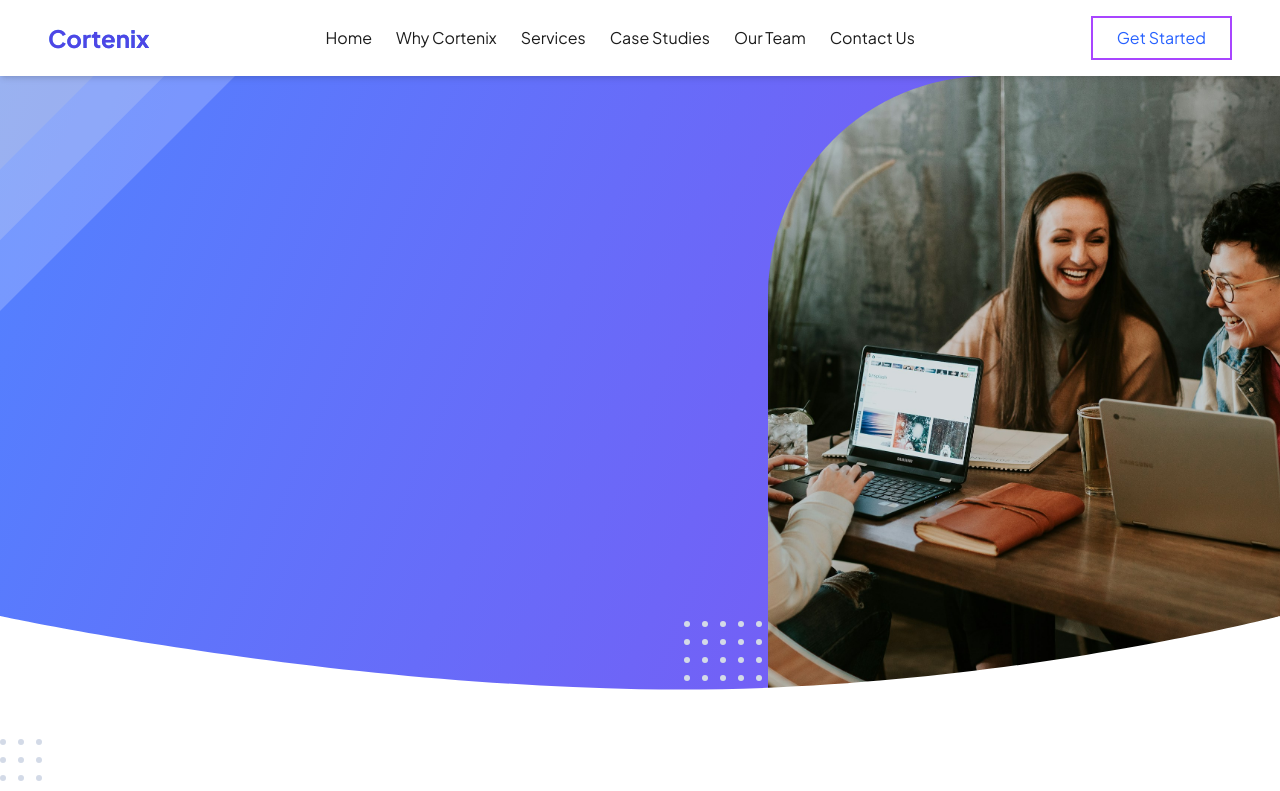
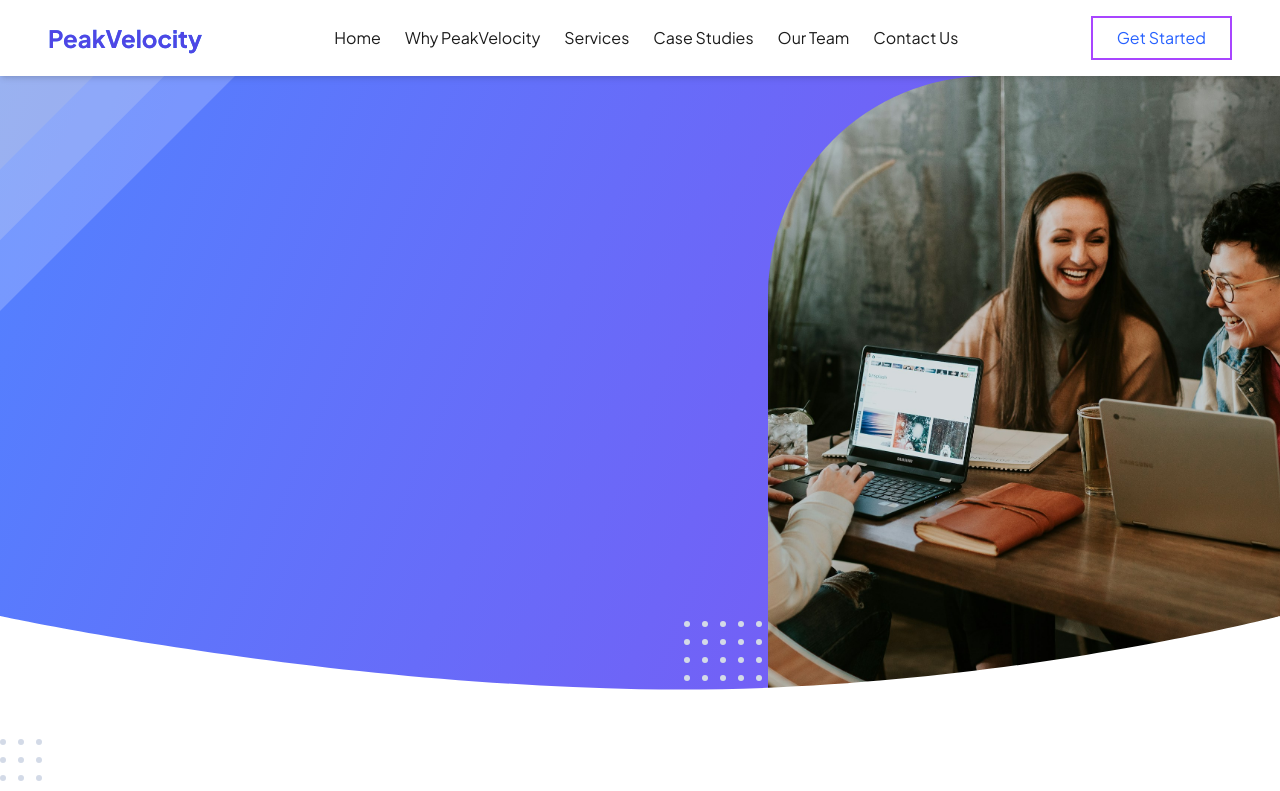
Before and after one commit to atul161/cortenix-ui, a Next.js app: page / in a window 1280 px wide. Shown: the top 791 px of the page. Built offline with nearby package versions, Linux system fonts and the light colour scheme; what tailwind-clip-path would draw is missing.

Commit message:
Added Fixes

```diff
--- a/src/app/layout.tsx
+++ b/src/app/layout.tsx
@@ -20,20 +20,20 @@ const poppins = Poppins({
 });
 
 export const metadata: Metadata = {
-    metadataBase: new URL("https://cortenix.in"),
-    title: "Cortenix - Innovating with AI and Generative AI Solutions",
-    description: "Cortenix specializes in cutting-edge AI and Generative AI technologies to transform businesses and empower innovation.",
+    metadataBase: new URL("https://PeakVelocity.in"),
+    title: "PeakVelocity - Innovating with AI and Generative AI Solutions",
+    description: "PeakVelocity specializes in cutting-edge AI and Generative AI technologies to transform businesses and empower innovation.",
     openGraph: {
-        title: "Cortenix - Innovating with AI and Generative AI Solutions",
-        description: "Cortenix offers state-of-the-art AI and Generative AI services to revolutionize industries and create transformative solutions.",
-        url: "https://cortenix.in",
-        siteName: "Cortenix",
+        title: "PeakVelocity - Innovating with AI and Generative AI Solutions",
+        description: "PeakVelocity offers state-of-the-art AI and Generative AI services to revolutionize industries and create transformative solutions.",
+        url: "https://PeakVelocity.in",
+        siteName: "PeakVelocity",
         images: [
             {
                 url: "/og-image.jpg", // Update with an actual Open Graph image path
                 width: 1200,
                 height: 630,
-                alt: "Cortenix - Innovating with AI and Generative AI Solutions",
+                alt: "PeakVelocity - Innovating with AI and Generative AI Solutions",
             },
         ],
         locale: "en_US",
--- a/src/components/Section/Footer/Footer.tsx
+++ b/src/components/Section/Footer/Footer.tsx
@@ -6,7 +6,7 @@ import { FaLinkedin, FaEnvelope, FaPhoneAlt } from "react-icons/fa";
 
 const links = [
     {href: "/#home", label: "Home"},
-    {href: "/#why-us", label: "Why Cortenix"},
+    {href: "/#why-us", label: "Why PeakVelocity"},
     {href: "/#services", label: "Services"},
     {href: "/#case-studies", label: "Case Studies"},
     {href: "/#team", label: "Our Team"},
@@ -25,8 +25,8 @@ const Footer: React.FC = () => {
             <div className="hidden md:grid container mx-auto px-4 grid-cols-1 md:grid-cols-3 gap-8">
                 {/* Left Section */}
                 <div>
-                    <h1 className="text-4xl font-bold mb-4 text-white">Cortinex</h1>
-                    <p className="text-sm mt-2">&copy; 2024 Cortinex. All rights reserved.</p>
+                    <h1 className="text-4xl font-bold mb-4 text-white">PeakVelocity</h1>
+                    <p className="text-sm mt-2">&copy; 2024 PeakVelocity. All rights reserved.</p>
                     <div className="flex flex-col mt-4 space-y-2">
                         <Link
                             href="/privacy-policy"
@@ -61,11 +61,11 @@ const Footer: React.FC = () => {
                 <div className="flex flex-col space-y-5">
                     <h3 className="text-lg mb-2 text-white font-bold">Contact Us</h3>
                     <Link
-                        href="mailto:email1@cortinex.com"
+                        href="mailto:email1@PeakVelocity.com"
                         className="flex items-center space-x-3 text-sm hover:underline transition-all duration-300 hover:text-white"
                     >
                         <FaEnvelope className="text-white text-lg" />
-                        <span className="text-white">email1@cortinex.com</span>
+                        <span className="text-white">email1@PeakVelocity.com</span>
                     </Link>
                     <Link
                         href="tel:+91XXXXXXXXXX"
@@ -75,11 +75,11 @@ const Footer: React.FC = () => {
                         <span className="text-white hover:text-white">+91XXXXXXXXXX</span>
                     </Link>
                     <Link
-                        href="mailto:email2@cortinex.com"
+                        href="mailto:email2@PeakVelocity.com"
                         className="text-white flex items-center space-x-3 text-sm hover:underline transition-all duration-300 text-white hover:text-white"
                     >
                         <FaEnvelope className="text-white text-lg" />
-                        <span>email2@cortinex.com</span>
+                        <span>email2@PeakVelocity.com</span>
                     </Link>
                     <Link
                         href="tel:+91XXXXXXXXXX"
@@ -101,8 +101,8 @@ const Footer: React.FC = () => {
             {/* Mobile Layout */}
             <div className="block md:hidden container mx-auto px-4">
                 <div className="text-center mb-6">
-                    <h1 className="text-3xl font-bold mb-4 text-white">Cortinex</h1>
-                    <p className="text-sm">&copy; 2024 Cortinex. All rights reserved.</p>
+                    <h1 className="text-3xl font-bold mb-4 text-white">PeakVelocity</h1>
+                    <p className="text-sm">&copy; 2024 PeakVelocity. All rights reserved.</p>
                 </div>
 
                 <div className="grid grid-cols-1 gap-6">
@@ -125,11 +125,11 @@ const Footer: React.FC = () => {
                         <h3 className="text-lg mb-2 text-center font-bold text-white">Contact Us</h3>
                         <div className="flex flex-col items-center space-y-4">
                             <Link
-                                href="mailto:email1@cortinex.com"
+                                href="mailto:email1@PeakVelocity.com"
                                 className="flex items-center space-x-3 text-sm hover:underline transition-all duration-300 hover:text-white"
                             >
                                 <FaEnvelope className="text-white text-xl" />
-                                <span className="text-white">email1@cortinex.com</span>
+                                <span className="text-white">email1@PeakVelocity.com</span>
                             </Link>
                             <Link
                                 href="tel:+91XXXXXXXXXX"
@@ -139,11 +139,11 @@ const Footer: React.FC = () => {
                                 <span className="text-white">+91XXXXXXXXXX</span>
                             </Link>
                             <Link
-                                href="mailto:email2@cortinex.com"
+                                href="mailto:email2@PeakVelocity.com"
                                 className="flex items-center space-x-3 text-sm hover:underline transition-all duration-300 hover:text-white"
                             >
                                 <FaEnvelope className="text-white text-xl" />
-                                <span className="text-white">email2@cortinex.com</span>
+                                <span className="text-white">email2@PeakVelocity.com</span>
                             </Link>
                             <Link
                                 href="tel:+91XXXXXXXXXX"
--- a/src/components/Section/Header/HeaderComponent.tsx
+++ b/src/components/Section/Header/HeaderComponent.tsx
@@ -45,7 +45,7 @@ export default function HeaderComponent() {
 
     const links = [
         {href: "/#home", label: "Home"},
-        {href: "/#why-us", label: "Why Cortenix"},
+        {href: "/#why-us", label: "Why PeakVelocity"},
         {href: "/#services", label: "Services"},
         {href: "/#case-studies", label: "Case Studies"},
         {href: "/#team", label: "Our Team"},
@@ -58,7 +58,7 @@ export default function HeaderComponent() {
                 <div className="container mx-auto px-4 sm:px-6 md:px-8 lg:px-12 flex justify-between items-center py-4">
                     <div
                         className="text-xl sm:text-2xl font-bold bg-gradient-to-r from-[#6DB6FF] to-[#0074E9] text-transparent bg-clip-text font-primary">
-                        <Link href="/public">Cortenix</Link>
+                        <Link href="/public">PeakVelocity</Link>
                     </div>
 
                     <nav className="hidden lg:flex space-x-4 xl:space-x-6">
--- a/src/components/Section/HeroSection/HeroSection.tsx
+++ b/src/components/Section/HeroSection/HeroSection.tsx
@@ -59,7 +59,7 @@ export default function HeroSection() {
                         <motion.p className="text-lg mb-8 pr-6" variants={textItem}>
                             Technology is evolving rapidly. Enterprises are moving beyond traditional SaaS to
                             embrace Vertical AI Agents, tailored to solve industry-specific challenges and unlock
-                            growth. At Cortinex, we lead this transformation, empowering businesses to harness
+                            growth. At PeakVelocity, we lead this transformation, empowering businesses to harness
                             AI’s full potential.
                         </motion.p>
                         <motion.div variants={buttonAnimation}>
--- a/src/components/Section/HeroSection/HeroSectionMobile.tsx
+++ b/src/components/Section/HeroSection/HeroSectionMobile.tsx
@@ -61,7 +61,7 @@ export default function HeroSectionMobile() {
                     >
                         Technology is evolving rapidly. Enterprises are moving beyond traditional SaaS to
                         embrace Vertical AI Agents, tailored to solve industry-specific challenges and unlock
-                        growth. At Cortinex, we lead this transformation, empowering businesses to harness
+                        growth. At PeakVelocity, we lead this transformation, empowering businesses to harness
                         AI’s full potential.
                     </motion.p>
                     <motion.div variants={buttonAnimation}>
```
